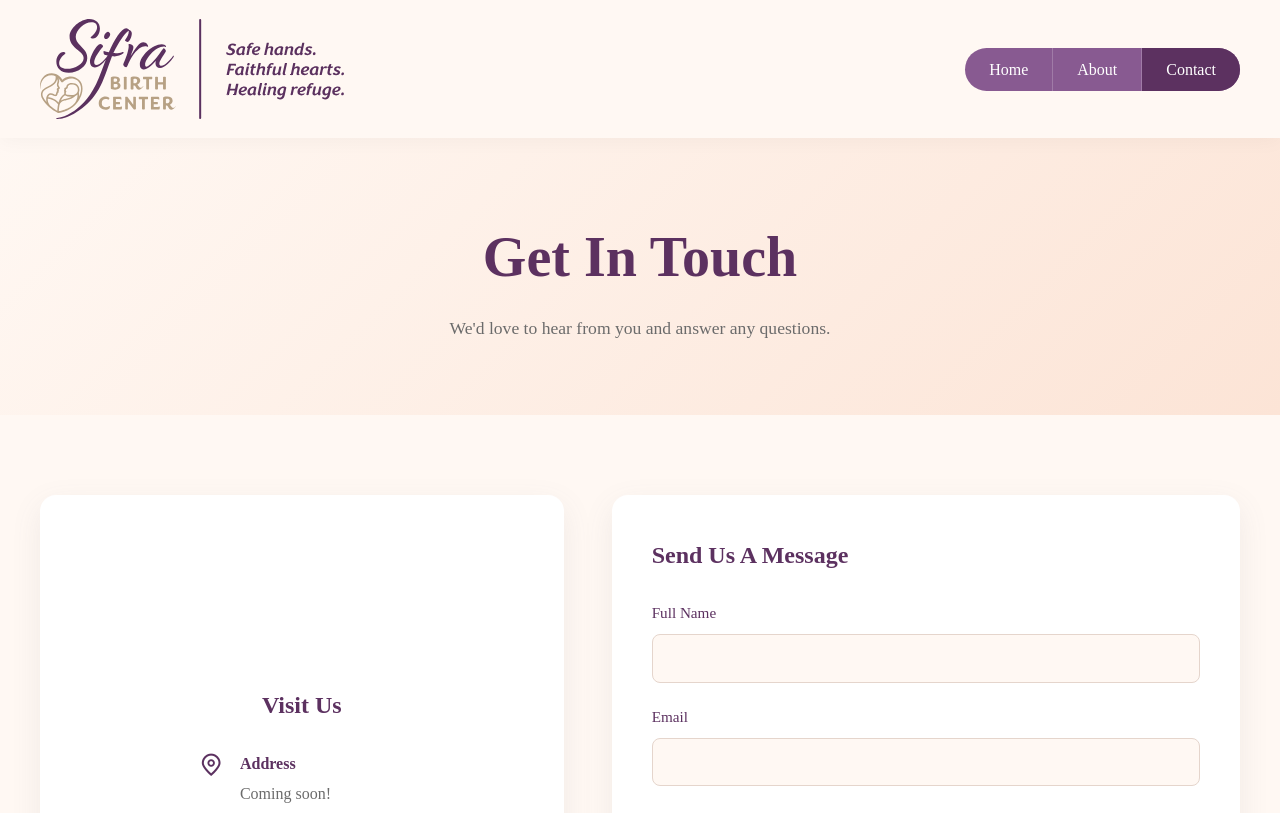
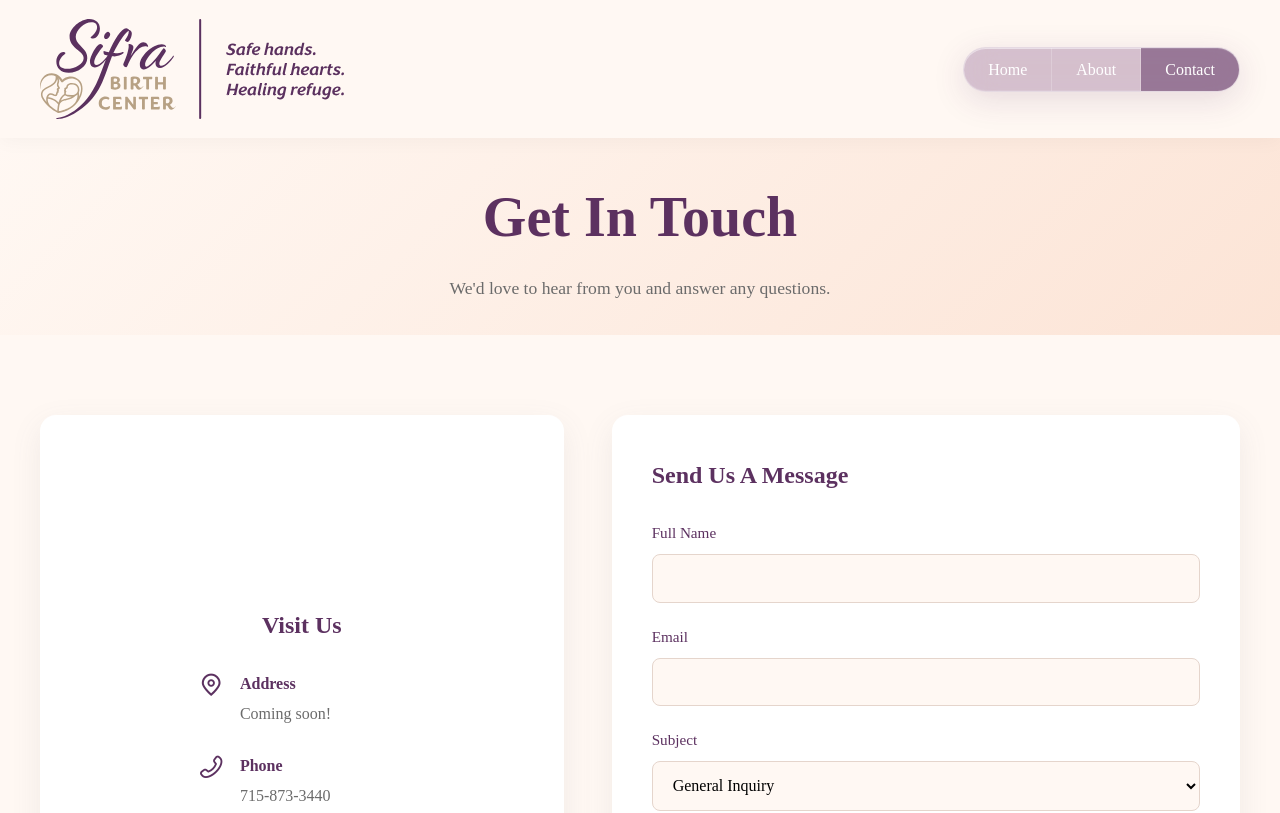
Before and after one commit to grokinhudsie/Sifra-site, a Next.js app: page /contact in a window 1280 px wide. Shown: the top 813 px of the page. Built offline with nearby package versions, Linux system fonts and the light colour scheme; a web font is replaced by a local one.

Commit message:
small design & layout tweaks

```diff
--- a/app/components/Navbar.js
+++ b/app/components/Navbar.js
@@ -2,11 +2,23 @@
 
 import Link from 'next/link';
 import { usePathname } from 'next/navigation';
-import { useState } from 'react';
+import { useState, useRef, useEffect } from 'react';
 
 export default function Navbar() {
   const pathname = usePathname();
   const [open, setOpen] = useState(false);
+  const linksRef = useRef(null);
+
+  useEffect(() => {
+    const main = document.querySelector('main');
+    if (open && linksRef.current) {
+      main.style.transition = 'margin-top 0.3s ease';
+      main.style.marginTop = linksRef.current.scrollHeight + 'px';
+    } else {
+      main.style.transition = 'margin-top 0.3s ease';
+      main.style.marginTop = '0';
+    }
+  }, [open]);
 
   const link = (href, label) => (
     <li>
@@ -33,7 +45,7 @@ export default function Navbar() {
         >
           ☰
         </button>
-        <ul className={`nav-links${open ? ' open' : ''}`}>
+        <ul ref={linksRef} className={`nav-links${open ? ' open' : ''}`}>
           {link('/', 'Home')}
           {link('/about', 'About')}
           {link('/contact', 'Contact')}
--- a/app/globals.css
+++ b/app/globals.css
@@ -61,7 +61,15 @@ h1, h2, h3, h4, h5, h6 {
   list-style: none;
   border-radius: 50px;
   overflow: hidden;
-  background: var(--secondary);
+  position: relative;
+  background: rgba(136, 90, 145, 0.35);
+  backdrop-filter: blur(16px) saturate(180%);
+  -webkit-backdrop-filter: blur(16px) saturate(180%);
+  border: 1px solid rgba(255, 255, 255, 0.4);
+  box-shadow:
+    0 8px 32px rgba(92, 49, 96, 0.15),
+    inset 0 1px 0 rgba(255, 255, 255, 0.5),
+    inset 0 -1px 0 rgba(255, 255, 255, 0.1);
 }
 .nav-links li {
   border-right: 1px solid rgba(255,255,255,0.2);
@@ -84,7 +92,7 @@ h1, h2, h3, h4, h5, h6 {
   background: rgba(0,0,0,0.1);
 }
 .nav-links a.active {
-  background: var(--primary);
+  background: rgba(92, 49, 96, 0.5);
 }
 .menu-toggle {
   display: none;
@@ -192,7 +200,7 @@ section { padding: 5rem 2rem; }
 
 .page-header {
   text-align: center;
-  padding: 4.5rem 2rem;
+  padding: 2rem 2rem;
   background: linear-gradient(135deg, var(--cream), #fce4d6);
   display: flex;
   flex-direction: column;
@@ -329,11 +337,22 @@ footer a { color: var(--accent); text-decoration: none; }
     top: 100%;
     left: 0;
     right: 0;
-    background: var(--cream);
+    background: rgba(136, 90, 145, 0.35);
+    backdrop-filter: blur(16px) saturate(180%);
+    -webkit-backdrop-filter: blur(16px) saturate(180%);
+    border-top: 1px solid rgba(255, 255, 255, 0.3);
     flex-direction: column;
-    padding: 1.5rem;
-    gap: 1rem;
-    box-shadow: 0 5px 20px rgba(0,0,0,0.08);
+    padding: 0;
+    gap: 0;
+    box-shadow: 0 8px 32px rgba(92, 49, 96, 0.2);
+    border-radius: 0 0 16px 16px;
+  }
+  .nav-links li {
+    border-right: none;
+    border-bottom: 1px solid rgba(255,255,255,0.15);
+  }
+  .nav-links li:last-child {
+    border-bottom: none;
   }
   .nav-links.open { display: flex; }
   .menu-toggle { display: block; }
```
Also changed, not shown: app/about/page.js (+2 -6 lines).
